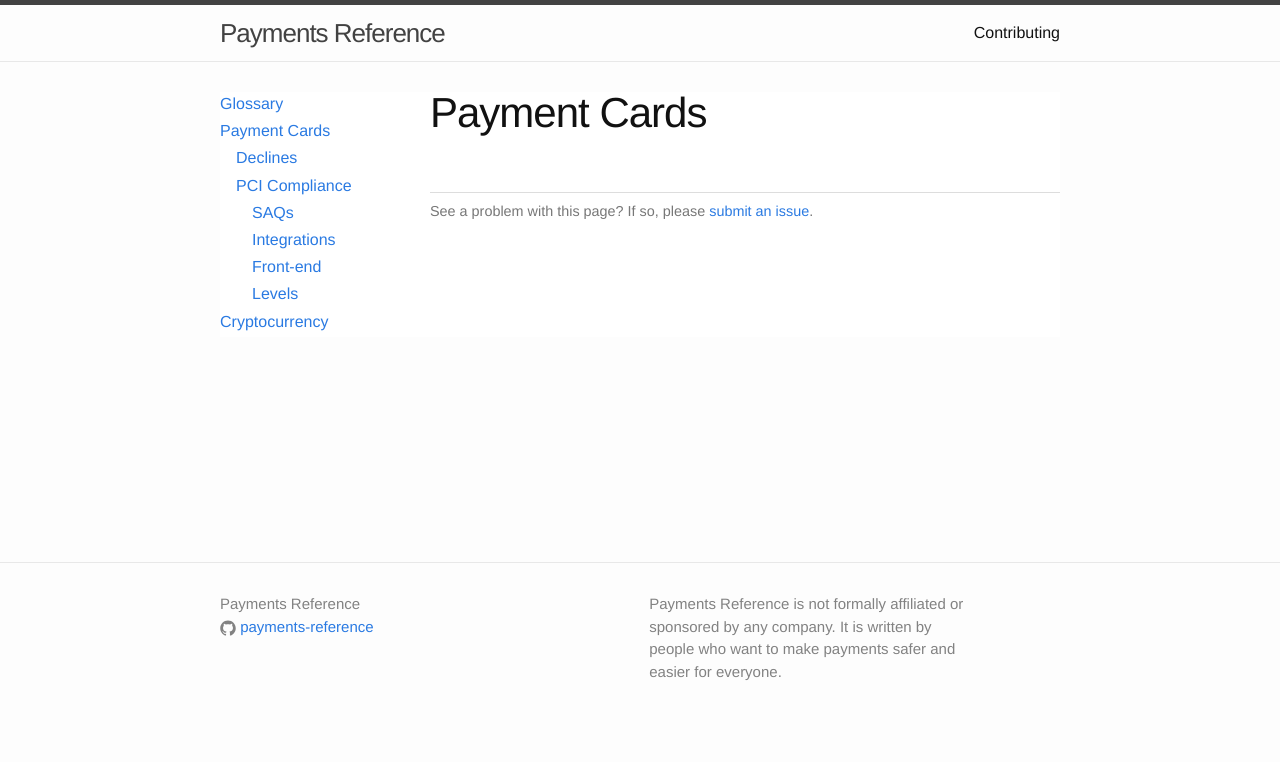
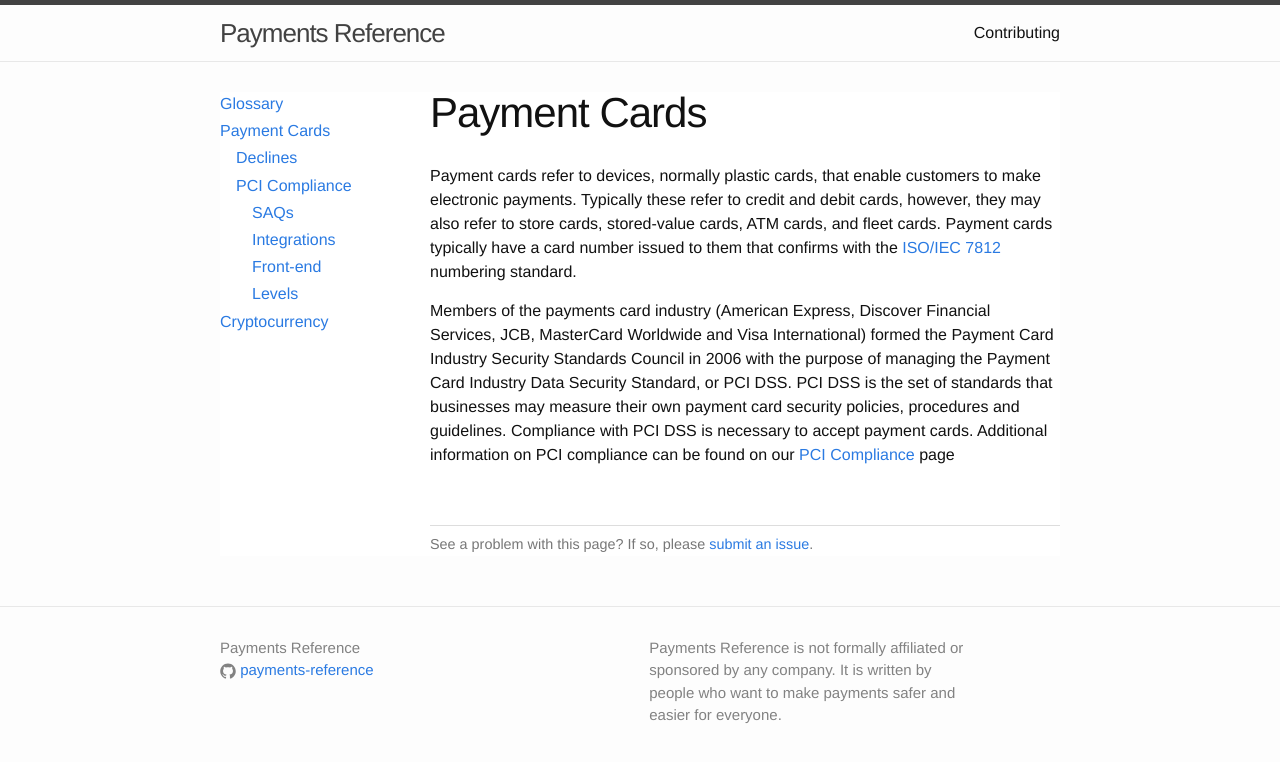
Before and after one commit to payments-reference/payments-reference, a Jekyll site: the page built from payment-cards/index.md, in a window 1280 px wide. Shown: the top 762 px of the page. Built offline with Jekyll 4.4.1, drawn with Linux system fonts in a browser that asks for light colours.

Commit message:
added some payment card info

```diff
--- a/payment-cards/index.md
+++ b/payment-cards/index.md
@@ -3,3 +3,7 @@ layout: page
 title: Payment Cards
 permalink: /payment-cards/
 ---
+
+Payment cards refer to devices, normally plastic cards, that enable customers to make electronic payments. Typically these refer to credit and debit cards, however, they may also refer to store cards, stored-value cards, ATM cards, and fleet cards. Payment cards typically have a card number issued to them that confirms with the [ISO/IEC 7812](https://en.wikipedia.org/wiki/ISO/IEC_7812) numbering standard.
+
+Members of the payments card industry (American Express, Discover Financial Services, JCB, MasterCard Worldwide and Visa International) formed the Payment Card Industry Security Standards Council in 2006 with the purpose of managing the Payment Card Industry Data Security Standard, or PCI DSS. PCI DSS is the set of standards that businesses may measure their own payment card security policies, procedures and guidelines. Compliance with PCI DSS is necessary to accept payment cards. Additional information on PCI compliance can be found on our [PCI Compliance](/payments-card/pci-compliance/) page
```
